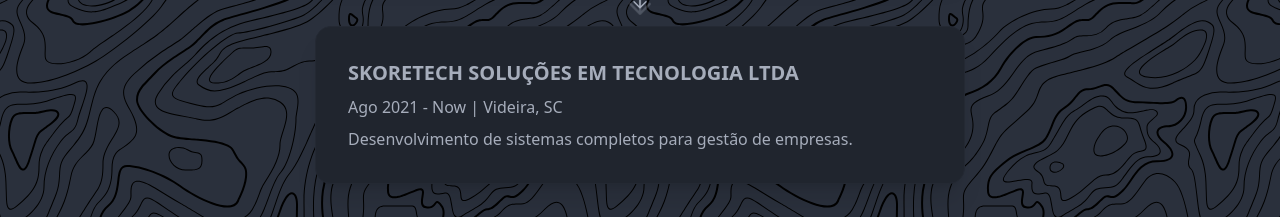
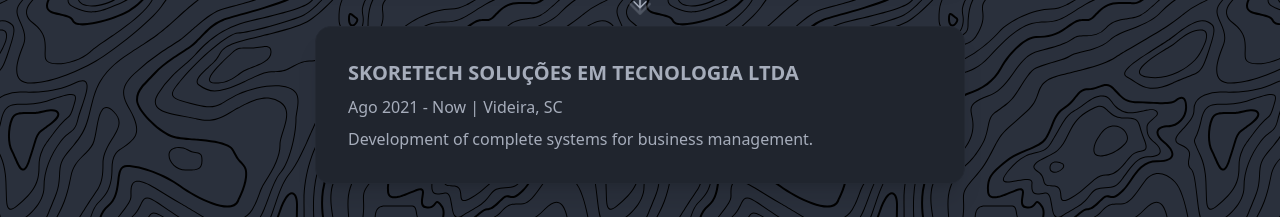
Before and after one commit to vineboneto/presentation, a Next.js app: page / in a window 1280 px wide. Shown: the part 1940-2157 px from the top of the page. Built offline with nearby package versions, Linux system fonts and the light colour scheme.

Commit message:
fix: change to en

```diff
--- a/src/pages/index.tsx
+++ b/src/pages/index.tsx
@@ -190,7 +190,7 @@ export default function Home() {
                 <div className="card-body">
                   <h2 className="card-title">SKORETECH SOLUÇÕES EM TECNOLOGIA LTDA</h2>
                   <span>Ago 2021 - Now | Videira, SC</span>
-                  <p>Desenvolvimento de sistemas completos para gestão de empresas.</p>
+                  <p>Development of complete systems for business management.</p>
                 </div>
               </div>
             </div>
```
